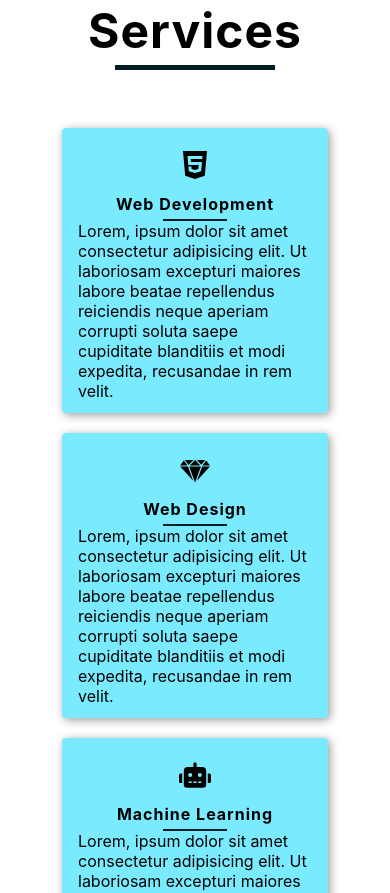
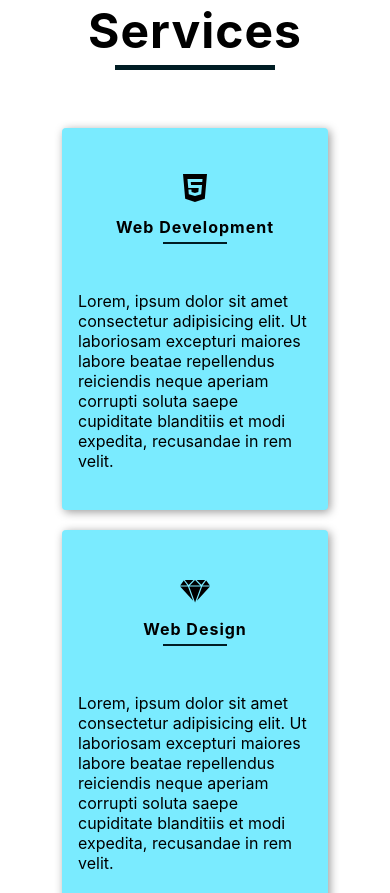
Before and after one commit to dragosdaniil/portofolio-app, a React (Create React App) app: page / in a window 390 px wide. Shown: the part 880-1773 px from the top of the page. Built offline with nearby package versions, Linux system fonts and the light colour scheme.

Commit message:
minor changes

```diff
--- a/src/index.css
+++ b/src/index.css
@@ -340,7 +340,7 @@ header {
 
 @media screen and (max-width: 640px) {
   .service {
-    height: 30vh;
+    min-height: 30vh;
     width: 60vw;
     margin: 10px;
   }
--- a/src/pages/AllProjects.js
+++ b/src/pages/AllProjects.js
@@ -1,5 +1,6 @@
 import React from "react";
 import FeaturedProjects from "../components/FeaturedProjects";
+// import { Link } from "react-router-dom";
 
 const AllProjects = () => {
   return (
```
